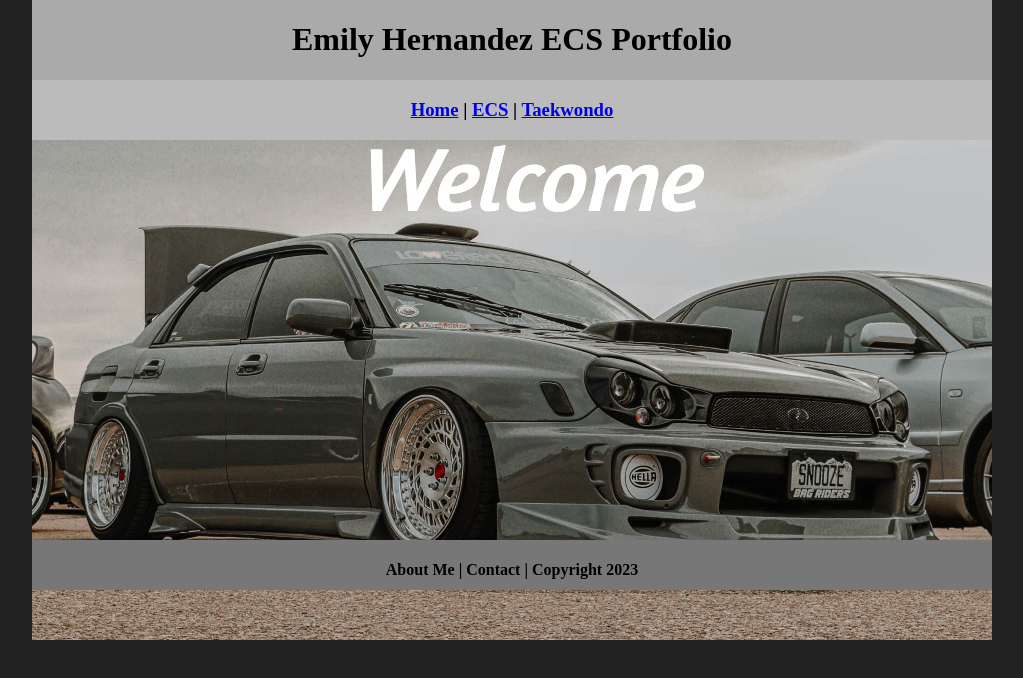
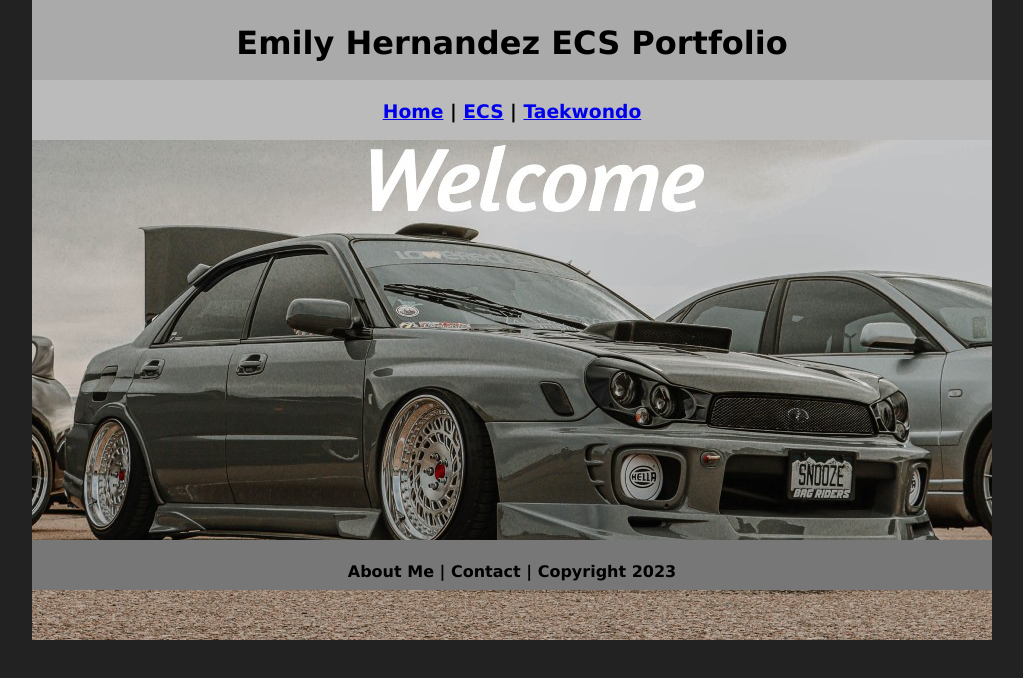
Before and after one commit to emilhern9613/emily.portfolio, a plain HTML site: page index.html in a window 1280 px wide. Shown: the whole page, without its empty margins (128-1151 px from the left). Drawn offline with Linux system fonts and the light colour scheme.

Commit message:
Update myCSS.css

```diff
--- a/myCSS.css
+++ b/myCSS.css
@@ -2,6 +2,7 @@
 /* This is a comment! Text here will be ignored by the browser. */
 body {
 	margin: 0 auto;
+	   font: 100%/1.4 Verdana, Arial, Helvetica, sans-serif;
 }
 .homePage {
 	background: #222222;
```
